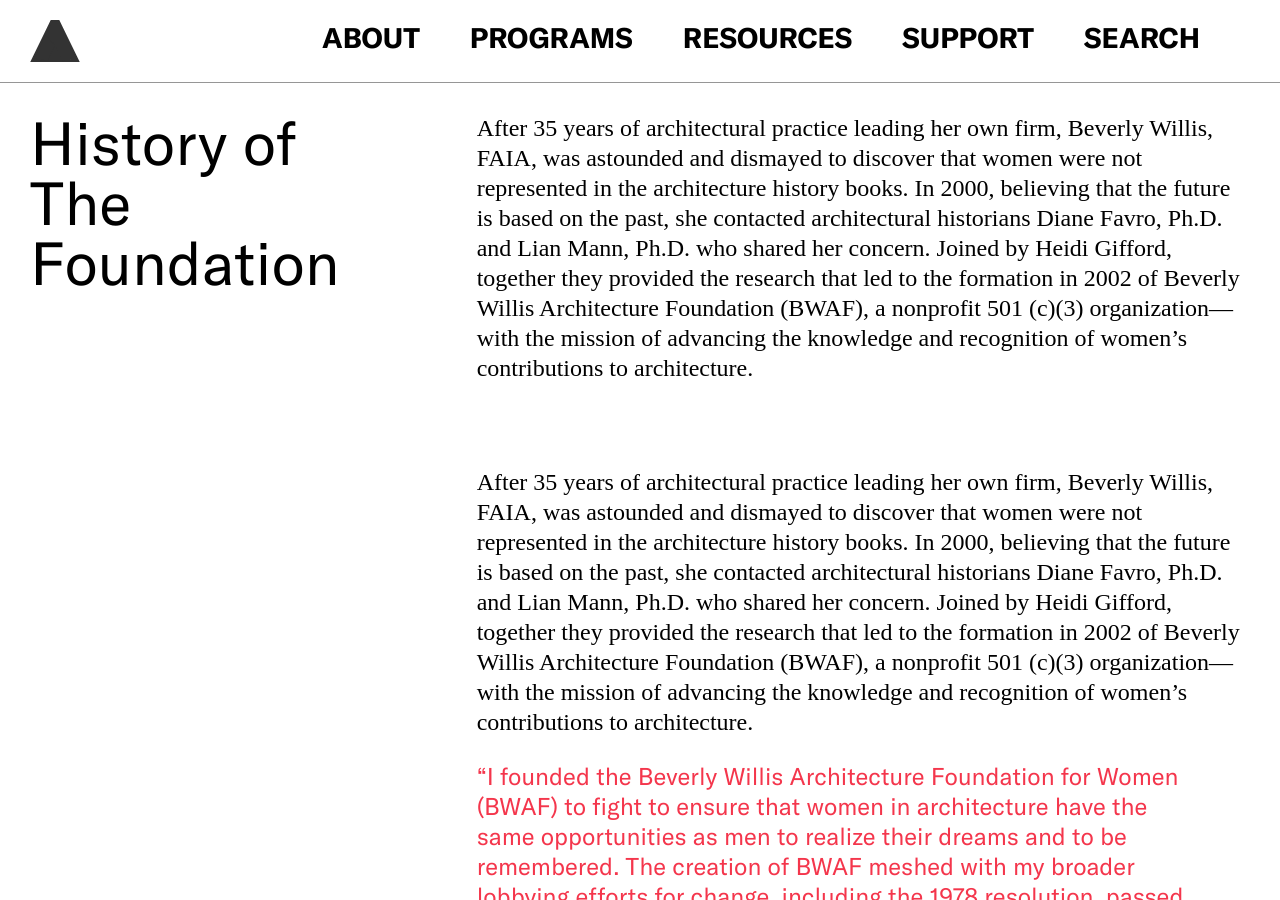
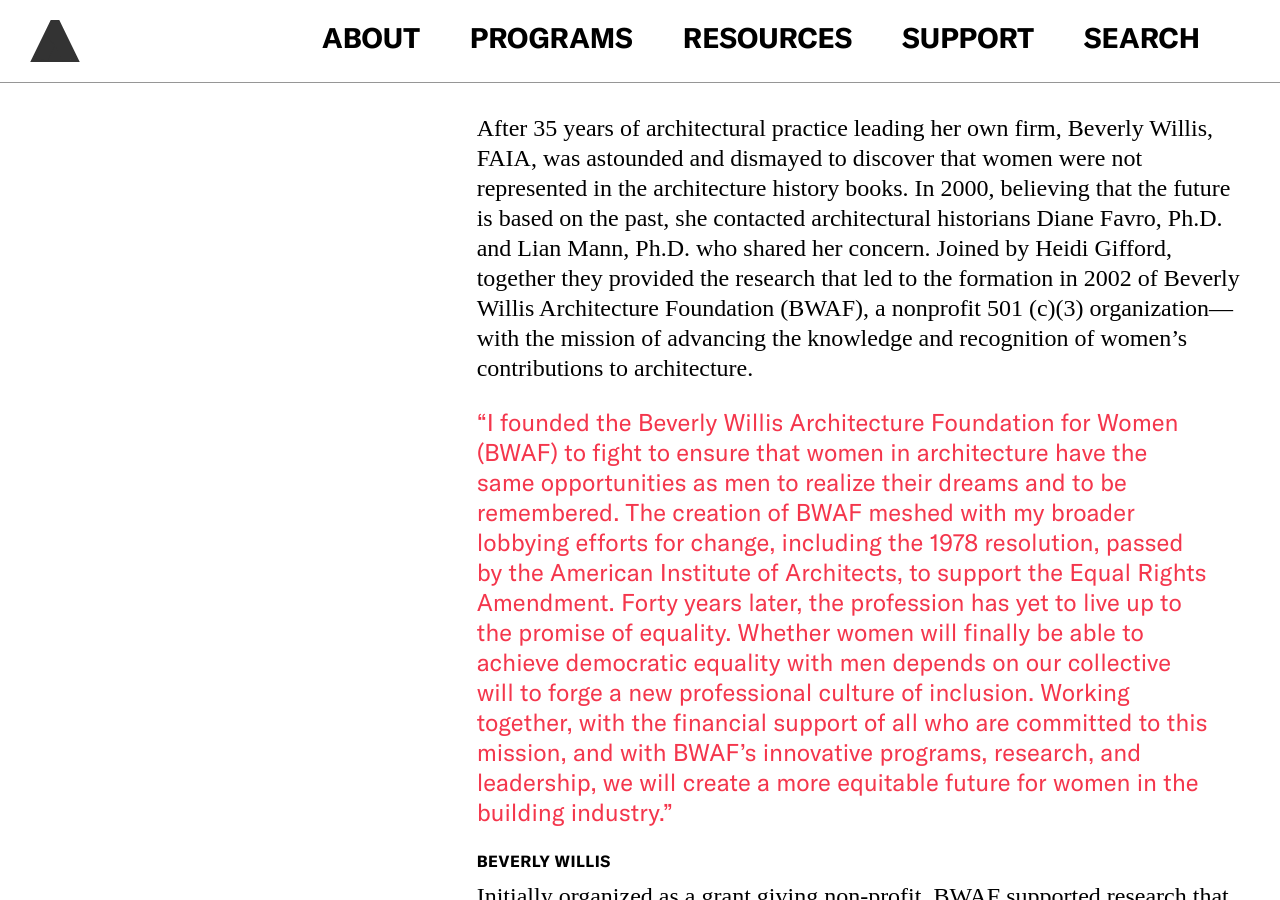
Before and after one commit to jengalas/bwaf-bbw, a Jekyll site: the page built from about/history.html, in a window 1280 px wide and 900 px high. Built offline with Jekyll 4.4.1, drawn with Linux system fonts in a browser that asks for light colours; some web fonts are replaced; some of the changed text lies outside the part shown.

Commit message:
Update from Forestry.io taliacotton updated about/history.html

```diff
--- a/about/history.html
+++ b/about/history.html
@@ -4,23 +4,6 @@
 permalink: "/history"
 navCategory: About
 page_blocks:
-- template: text-block
-  include_left-hand_column_text_: true
-  text_block: After 35 years of architectural practice leading her own firm, Beverly
-    Willis, FAIA, was astounded and dismayed to discover that women were not represented
-    in the architecture history books. In 2000, believing that the future is based
-    on the past, she contacted architectural historians Diane Favro, Ph.D. and Lian
-    Mann, Ph.D. who shared her concern. Joined by Heidi Gifford, together they provided
-    the research that led to the formation in 2002 of Beverly Willis Architecture
-    Foundation (BWAF), a nonprofit 501 (c)(3) organization—with the mission of advancing
-    the knowledge and recognition of women’s contributions to architecture.
-  lefthand_text:
-    header_type: Large Header
-    text: History of The Foundation
-    download: ''
-    link_url: ''
-    link_text: ''
-  section_break: false
 - template: miscellaneous-block
   miscellaneous: |-
     After 35 years of architectural practice leading her own firm, Beverly Willis, FAIA, was astounded and dismayed to discover that women were not represented in the architecture history books. In 2000, believing that the future is based on the past, she contacted architectural historians Diane Favro, Ph.D. and Lian Mann, Ph.D. who shared her concern. Joined by Heidi Gifford, together they provided the research that led to the formation in 2002 of Beverly Willis Architecture Foundation (BWAF), a nonprofit 501 (c)(3) organization—with the mission of advancing the knowledge and recognition of women’s contributions to architecture.
@@ -30,23 +13,6 @@
     ###### **Beverly Willis**
 
     Initially organized as a grant giving non-profit, BWAF supported research that would expand knowledge about women’s contributions to twentieth-century American architecture by uncovering their lost histories and restoring them to the historical record. It now also embraces issues specific to women currently working within the building industry. To this end, BWAF both commissions and curates research that pertains to women working at all levels within all fields of practice —including architecture, engineering, construction, design, landscape, preservation, and planning.
-  section_break: false
-  include_left-hand_column_text_: false
-  lefthand_text:
-    header_type: ''
-    text: ''
-    download: ''
-    link_url: ''
-    link_text: ''
-- template: text-block
-  text_block: Initially organized as a grant giving non-profit, BWAF supported research
-    that would expand knowledge about women’s contributions to twentieth-century American
-    architecture by uncovering their lost histories and restoring them to the historical
-    record. It now also embraces issues specific to women currently working within
-    the building industry. To this end, BWAF both commissions and curates research
-    that pertains to women working at all levels within all fields of practice —including
-    architecture, engineering, construction, design, landscape, preservation, and
-    planning.
   section_break: false
   include_left-hand_column_text_: false
   lefthand_text:
```
